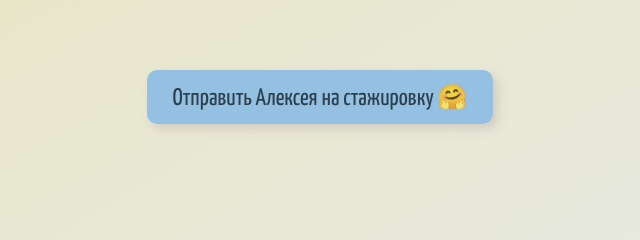
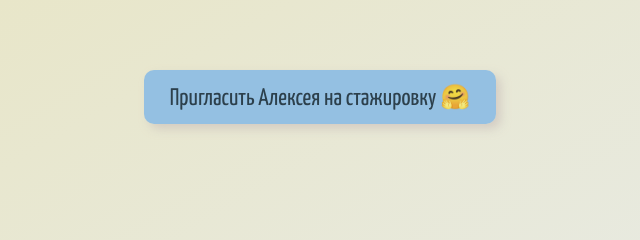
Before and after one commit to po1sonne/stajirovka, a plain HTML site: page index.html in a window 1280 px wide. Shown: the part 542-782 px from the top of the page, 320-960 px from the left. Drawn offline with Linux system fonts and the light colour scheme.

Commit message:
minor fix

```diff
--- a/index.html
+++ b/index.html
@@ -13,7 +13,7 @@
     <main class="container">
         <h1 class="item">А где моя стажировка?</h1>
         <img src="assets/smile.svg" alt="" class="smile">
-        <a href="https://t.me/po1sonne" class="btn">Отправить Алексея на стажировку 🤗</a>
+        <a href="https://t.me/po1sonne" class="btn">Пригласить Алексея на стажировку 🤗</a>
     </main>
 </body>
 </html>
```
